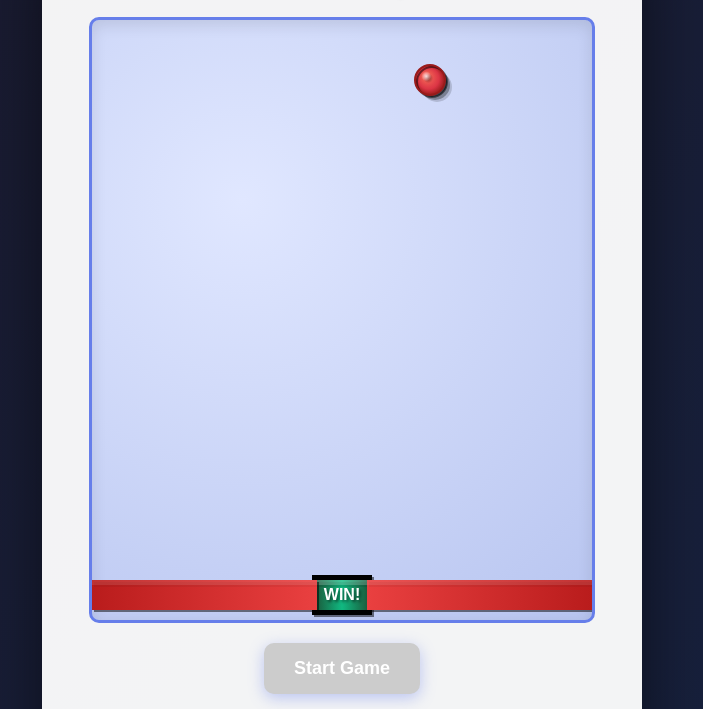
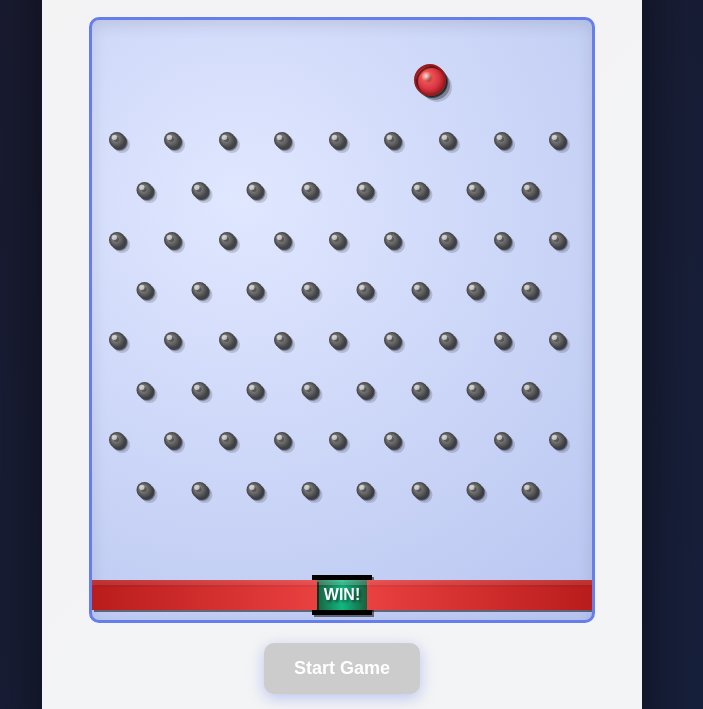
Before and after one commit to trodersark/ball-drop-game, a website: page public/index.html in a window 1280 px wide. Both pictures are taken after a click on the button "Start Game". Shown: the part 91-800 px from the top of the page, without its empty margins (298-1001 px from the left). Drawn offline with Linux system fonts and the light colour scheme.

Commit message:
Update index.html

```diff
--- a/public/index.html
+++ b/public/index.html
@@ -115,6 +115,31 @@
         const HOLE_WIDTH = 50;
         const HOLE_Y = canvas.height - 40;
 
+        // Peg configuration
+        const PEG_RADIUS = 8;
+        const PEG_ROWS = 8;
+        const PEG_COLS = 9;
+        const pegs = [];
+
+        // Create pegs in a staggered pattern
+        function createPegs() {
+            const startY = 120;
+            const spacingY = 50;
+            const spacingX = 55;
+
+            for (let row = 0; row < PEG_ROWS; row++) {
+                const cols = row % 2 === 0 ? PEG_COLS : PEG_COLS - 1;
+                const offsetX = row % 2 === 0 ? 0 : spacingX / 2;
+
+                for (let col = 0; col < cols; col++) {
+                    const x = 25 + offsetX + col * spacingX;
+                    const y = startY + row * spacingY;
+                    pegs.push({ x, y, radius: PEG_RADIUS });
+                }
+            }
+        }
+        createPegs();
+
         class Ball {
             constructor() {
                 this.x = canvas.width / 2;
@@ -133,7 +158,34 @@
                     }
                 } else {
                     this.vy += GRAVITY;
+                    this.x += this.vx;
                     this.y += this.vy;
+
+                    // Bounce off pegs
+                    for (let peg of pegs) {
+                        const dx = this.x - peg.x;
+                        const dy = this.y - peg.y;
+                        const distance = Math.sqrt(dx * dx + dy * dy);
+
+                        if (distance < this.radius + peg.radius) {
+                            const angle = Math.atan2(dy, dx);
+                            this.vx = Math.cos(angle) * 4;
+                            this.vy = Math.sin(angle) * 4;
+                            this.x = peg.x + Math.cos(angle) * (this.radius + peg.radius + 1);
+                            this.y = peg.y + Math.sin(angle) * (this.radius + peg.radius + 1);
+                        }
+                    }
+
+                    // Bounce off walls
+                    if (this.x - this.radius < 0) {
+                        this.x = this.radius;
+                        this.vx *= -0.8;
+                    }
+                    if (this.x + this.radius > canvas.width) {
+                        this.x = canvas.width - this.radius;
+                        this.vx *= -0.8;
+                    }
+
                     if (this.y + this.radius >= HOLE_Y) {
                         this.checkWin();
                         return true;
@@ -210,6 +262,33 @@
             }
         }
 
+        function drawPegs() {
+            for (let peg of pegs) {
+                ctx.beginPath();
+                ctx.arc(peg.x + 3, peg.y + 3, peg.radius, 0, Math.PI * 2);
+                ctx.fillStyle = 'rgba(0, 0, 0, 0.3)';
+                ctx.fill();
+
+                const gradient = ctx.createRadialGradient(
+                    peg.x - peg.radius/3, peg.y - peg.radius/3, 0,
+                    peg.x, peg.y, peg.radius
+                );
+                gradient.addColorStop(0, '#a0a0a0');
+                gradient.addColorStop(0.5, '#707070');
+                gradient.addColorStop(1, '#404040');
+
+                ctx.beginPath();
+                ctx.arc(peg.x, peg.y, peg.radius, 0, Math.PI * 2);
+                ctx.fillStyle = gradient;
+                ctx.fill();
+
+                ctx.beginPath();
+                ctx.arc(peg.x - peg.radius/3, peg.y - peg.radius/3, peg.radius/3, 0, Math.PI * 2);
+                ctx.fillStyle = 'rgba(255, 255, 255, 0.6)';
+                ctx.fill();
+            }
+        }
+
         function draw3DHole() {
             const center = canvas.width / 2;
 
@@ -259,6 +338,7 @@
         function gameLoop() {
             ctx.clearRect(0, 0, canvas.width, canvas.height);
             draw3DHole();
+            drawPegs();
 
             if (ball && gameActive) {
                 const gameOver = ball.update();
@@ -289,6 +369,7 @@
         });
 
         draw3DHole();
+        drawPegs();
     </script>
 </body>
 </html>
```
